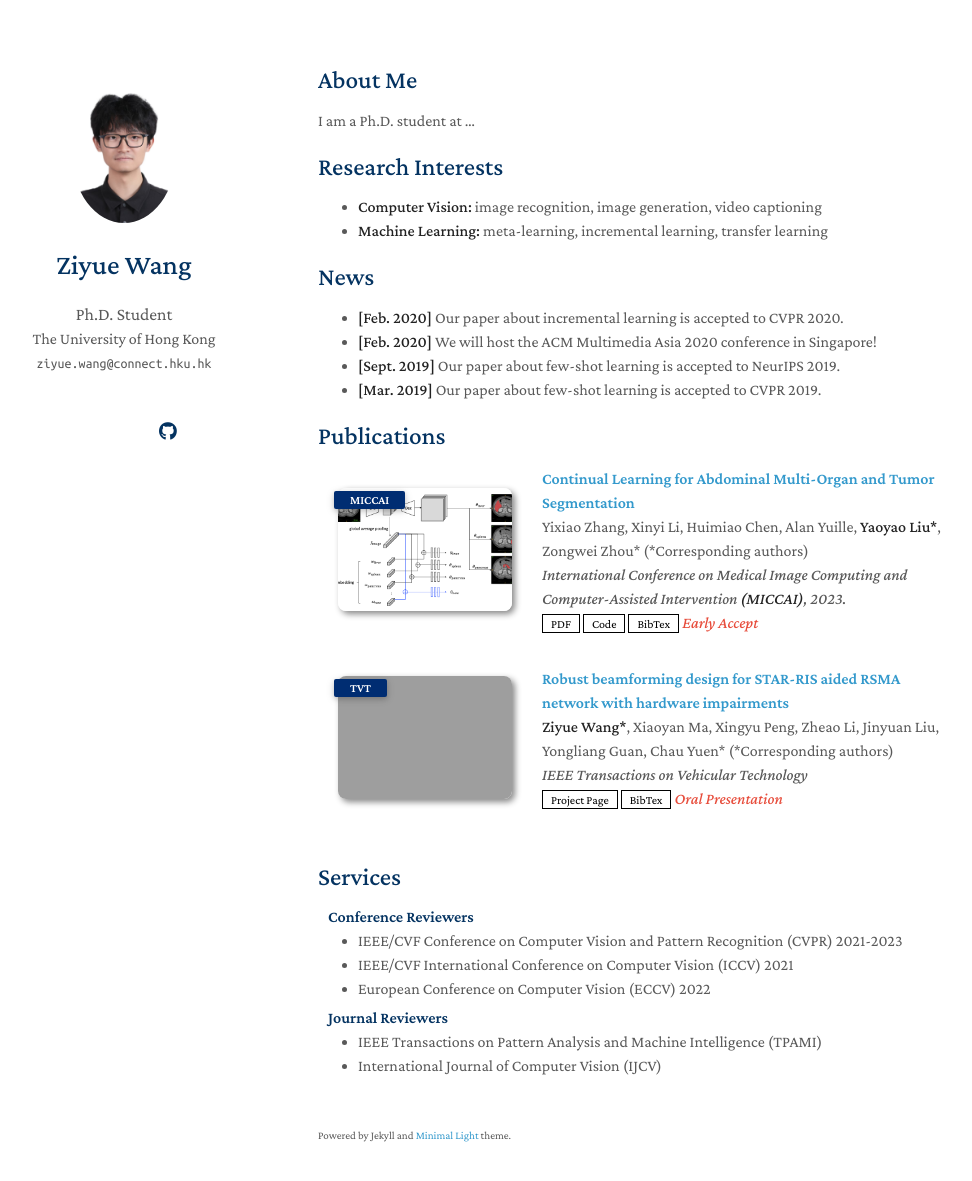
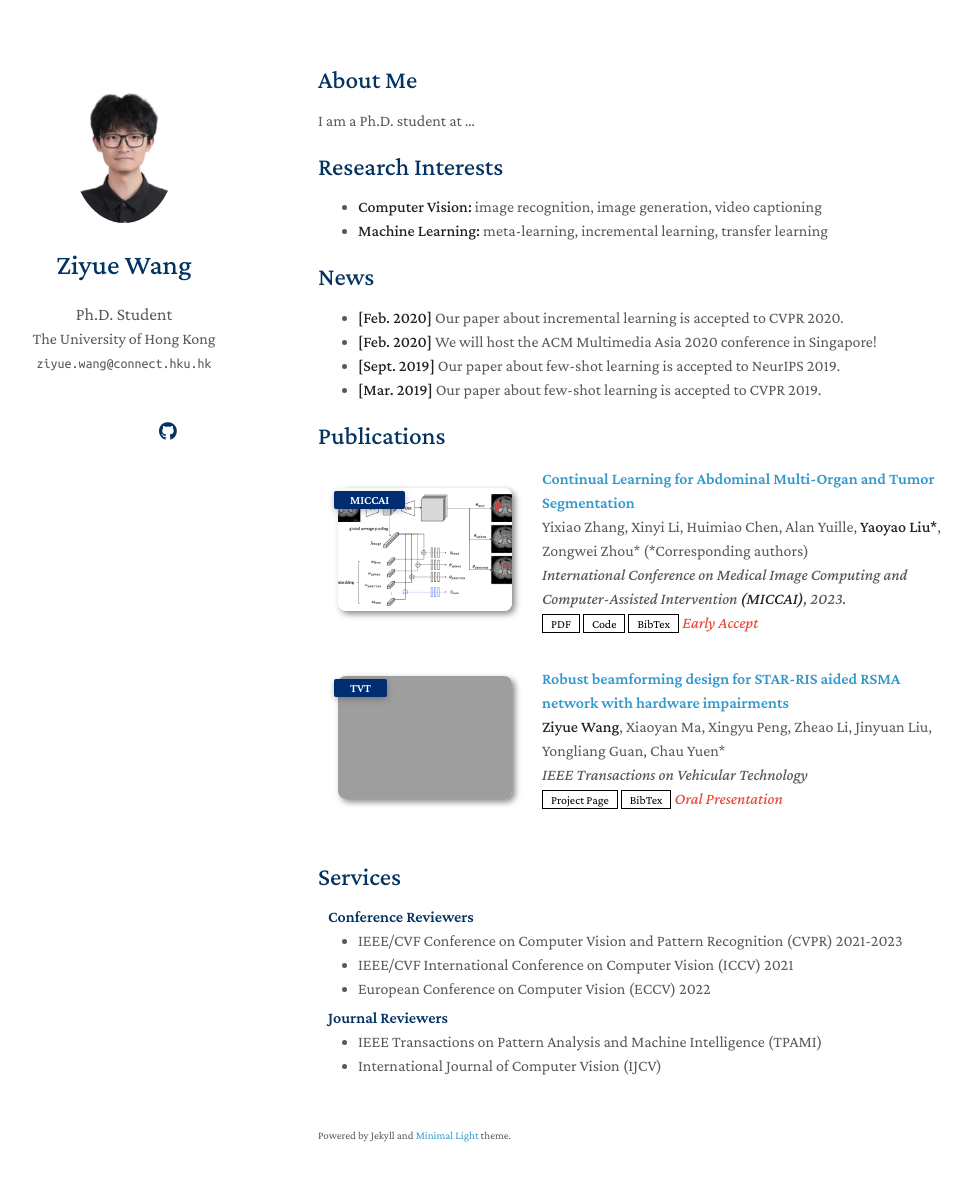
Before and after one commit to ziyue28/ziyue28.github.io, a Jekyll site: the page built from index.md, in a window 1280 px wide and 1216 px high. Shown: the top 1181 px of the window, without its empty margins (152-1124 px from the left). Built offline with Jekyll 4.4.1, drawn with Linux system fonts in a browser that asks for light colours; a style sheet for code colours, icons or effects is not loaded; our own code applies the rules of GitHub Pages for plain Markdown files; grey boxes are pictures that could not be loaded.

Commit message:
Update publications.yml

```diff
--- a/_data/publications.yml
+++ b/_data/publications.yml
@@ -11,7 +11,7 @@ main:
     notes: Early Accept
 
   - title: Robust beamforming design for STAR-RIS aided RSMA network with hardware impairments
-    authors: <strong>Ziyue Wang*</strong>, Xiaoyan Ma, Xingyu Peng, Zheao Li, Jinyuan Liu, Yongliang Guan, Chau Yuen* (*Corresponding authors)
+    authors: <strong>Ziyue Wang</strong>, Xiaoyan Ma, Xingyu Peng, Zheao Li, Jinyuan Liu, Yongliang Guan, Chau Yuen*
     conference_short: TVT
     conference: IEEE Transactions on Vehicular Technology
     pdf:
```
